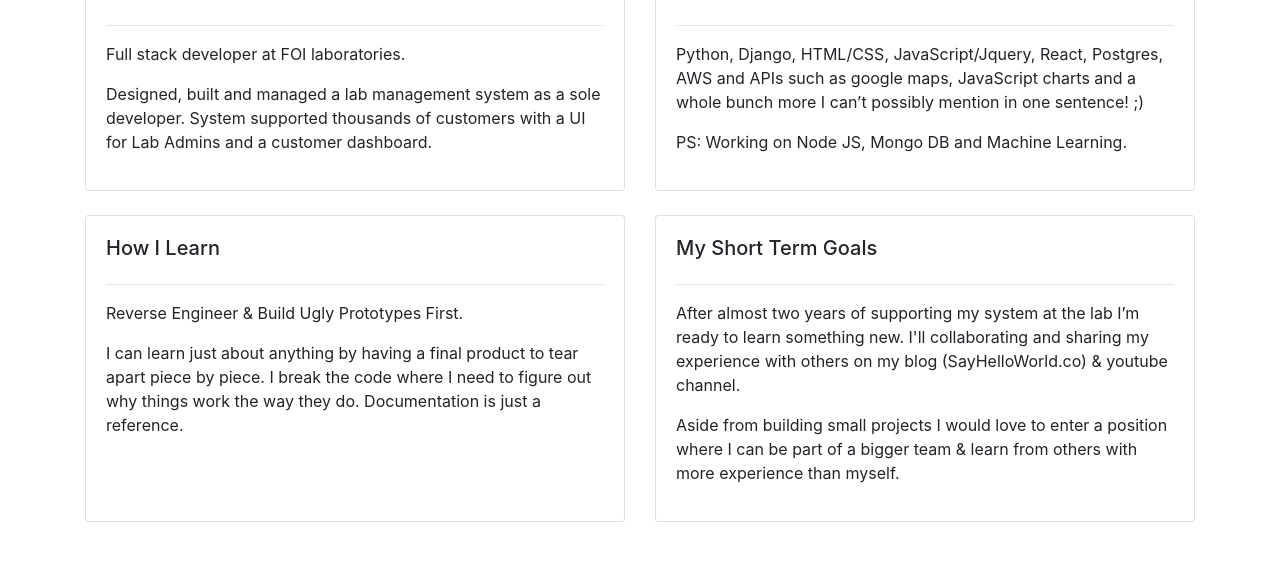
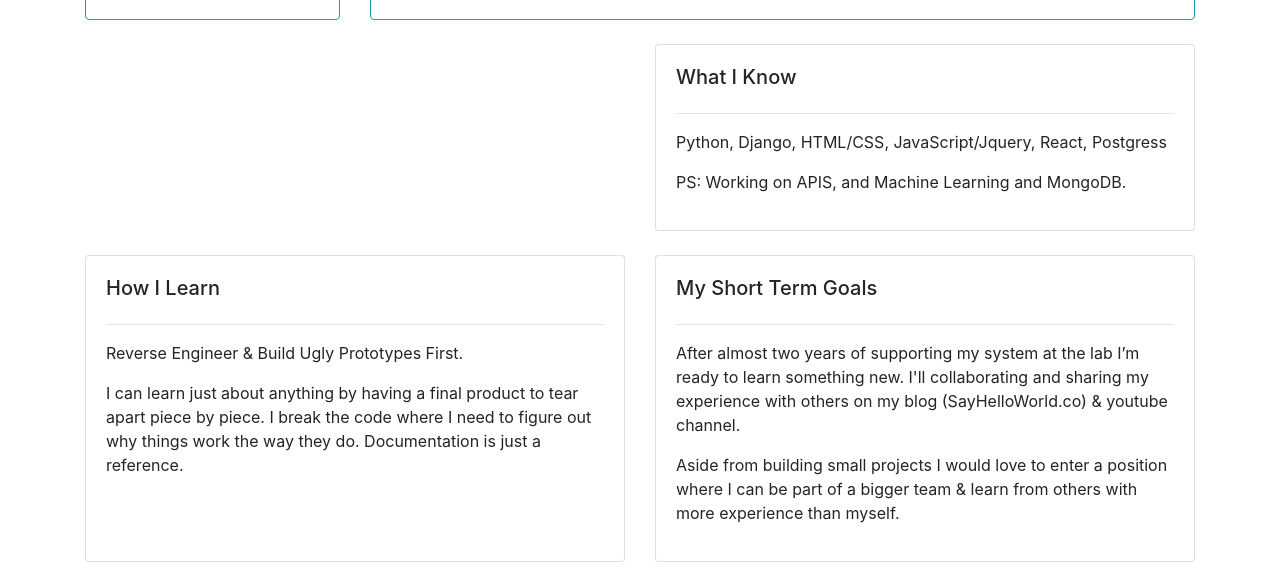
Before and after one commit to Kariuki11/Django-Portifolio-Website, a Django app: page / in a window 1280 px wide. Shown: the part 1708-2294 px from the top of the page. Before the commit the page ends 2230 px from the top, so only its background shows below. Run offline with Django 4.2, Linux system fonts and the light colour scheme; some libraries are stand-ins or nearby versions.

Commit message:
New chznges

```diff
--- a/myexperience/base/templates/base/home.html
+++ b/myexperience/base/templates/base/home.html
@@ -30,6 +30,8 @@
 
 					<p>I've also dedicated time to learning HTML and CSS, and I am now very confident in using these technologies to build responsive, well-structured websites. My understanding of HTML and CSS allows me to create clean, efficient code and visually appealing designs.</p>
 
+                    <p>In addition to front-end development, I've become proficient in Python and have honed my skills in Django development. So far, I've successfully created over 10 projects using Django, solidifying my expertise in building robust web applications with this powerful framework.</p>
+
 					<p>From this you’ll see that I’m someone that jumps before I can talk myself out of doing something scary.</p>
 
 					<ul class="social-links">
@@ -45,20 +47,20 @@
 		<br>
 		<div class="row">
 			<div class="col-md-6">
-				<div class="card card-body h-100">
+				{% comment %} <div class="card card-body h-100">
 					<h5>My Experience as a Developer</h5>
 					<hr>
 					<p>Full stack developer at FOI laboratories.</p>
 					<p>Designed, built and managed a lab management system as a sole developer. System supported thousands of customers with a UI for Lab Admins and a customer dashboard.</p>
-					</div>
+					</div> {% endcomment %}
 			</div>
 
 			<div class="col-md-6">
 				<div class="card card-body h-100">
 					<h5>What I Know</h5>
 					<hr>
-					<p>Python, Django, HTML/CSS, JavaScript/Jquery, React, Postgres, AWS and APIs such as google maps, JavaScript charts and a whole bunch more I can’t possibly mention in one sentence! ;)</p>
-					<p>PS: Working on Node JS, Mongo DB and Machine Learning.</p>
+					<p>Python, Django, HTML/CSS, JavaScript/Jquery, React, Postgress</p>
+					<p>PS: Working on APIS, and Machine Learning and MongoDB.</p>
 				</div>
 			</div>
 		</div>
```
